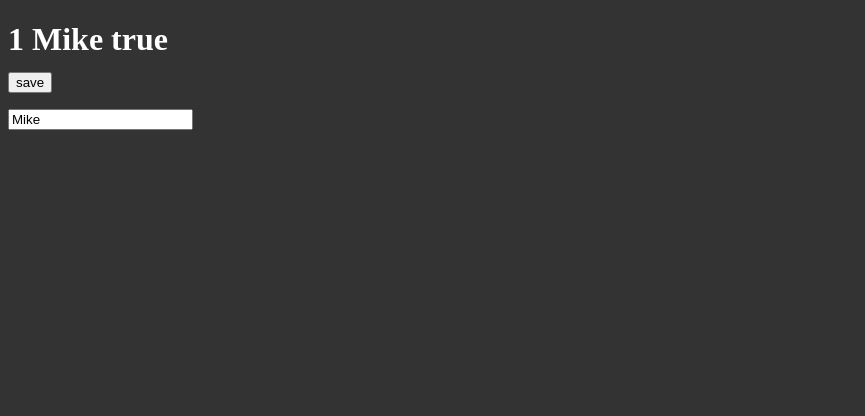
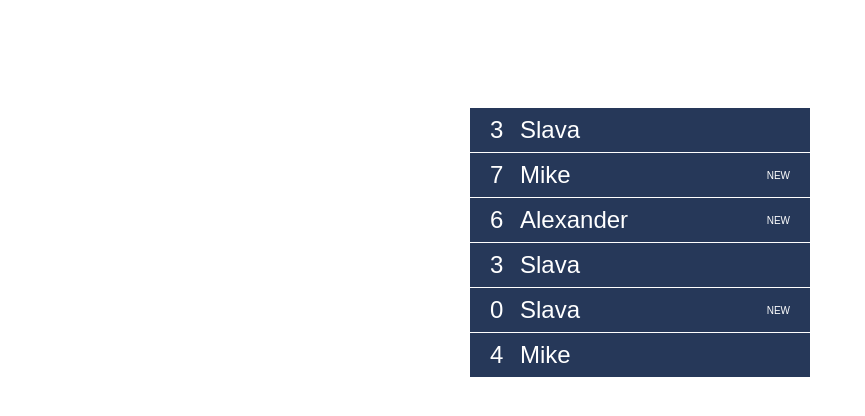
Before and after one commit to maximwow70/angular-example, an Angular app in the folder my-project/: page / in a window 1280 px wide. Shown: the top 416 px of the page, without its empty margins (0-865 px from the left). Built offline with nearby package versions, Linux system fonts and the light colour scheme.

Commit message:
Prepare to lesson 2

```diff
--- a/my-project/src/app/app.component.html
+++ b/my-project/src/app/app.component.html
@@ -1,5 +1,5 @@
-<h1 class="app">
+<div class="app">
   <div class="app--user-list">
-    <app-user></app-user>
+    <app-user-list></app-user-list>
   </div>
-</h1>
+</div>
--- a/my-project/src/app/app.component.scss
+++ b/my-project/src/app/app.component.scss
@@ -1,3 +1,8 @@
-.app.dark .user {
+.app {
+    display: flex;
+    flex-direction: row;
+    justify-content: center;
+    align-items: center;
 
+    padding: 100px;
 }
--- a/my-project/src/app/app.module.ts
+++ b/my-project/src/app/app.module.ts
@@ -5,11 +5,13 @@ import { FormsModule } from '@angular/forms';
 import { AppRoutingModule } from './app-routing.module';
 import { AppComponent } from './app.component';
 import { UserComponent } from './user/user.component';
+import { UserListComponent } from './user-list/user-list.component';
 
 @NgModule({
   declarations: [
     AppComponent,
-    UserComponent
+    UserComponent,
+    UserListComponent
   ],
   imports: [
     BrowserModule,
--- /dev/null
+++ b/my-project/src/app/user-list/user-list.component.html
@@ -0,0 +1,20 @@
+<ul class="app--user-list">
+    <li class="app--user-list--user">
+        <app-user></app-user>
+    </li>
+    <li class="app--user-list--user">
+        <app-user></app-user>
+    </li>
+    <li class="app--user-list--user">
+        <app-user></app-user>
+    </li>
+    <li class="app--user-list--user">
+        <app-user></app-user>
+    </li>
+    <li class="app--user-list--user">
+        <app-user></app-user>
+    </li>
+    <li class="app--user-list--user">
+        <app-user></app-user>
+    </li>
+</ul>
--- /dev/null
+++ b/my-project/src/app/user-list/user-list.component.scss
@@ -0,0 +1,12 @@
+.app--user-list {
+    list-style: none;
+    margin: 0;
+    padding: 0;
+
+    &--user {
+
+        &:not(:last-child) {
+            border-bottom: 1px solid #fff;
+        }
+    }
+}
--- /dev/null
+++ b/my-project/src/app/user-list/user-list.component.ts
@@ -0,0 +1,25 @@
+import { Component, OnInit } from '@angular/core';
+import { User } from '../user/user';
+
+@Component({
+  selector: 'app-user-list',
+  templateUrl: './user-list.component.html',
+  styleUrls: ['./user-list.component.scss']
+})
+export class UserListComponent implements OnInit {
+
+  public userList: User[] = [
+    new User(2, 'Nike'),
+    new User(6, 'Misha'),
+    new User(4, 'Vadzim'),
+    new User(8, 'Slava'),
+    new User(211221, 'Alexander', true),
+    new User(1001020, 'Oleg', true),
+  ];
+
+  constructor() { }
+
+  ngOnInit(): void {
+  }
+
+}
--- a/my-project/src/app/user/user.component.html
+++ b/my-project/src/app/user/user.component.html
@@ -1,20 +1,5 @@
-<div class="app--user" [ngClass]="{ 'dark': true }">
-    {{ user.id }} {{ user.name }} {{canSave()}}
-
-    <div>
-        <button
-            class="app--user--save"
-            (click)="save(user)"
-            [disabled]="!canSave()">
-            save
-        </button>
-    </div>
-
-    <div>
-        <div class="app--user--is-saved" [hidden]="!isUserSaved">user saved</div>
-        <input type="text" [(ngModel)]="user.name" (ngModelChange)="userChanged($event)">
-    </div>
-
-    <p class="error" [hidden]="canSave()">Invalid user name</p>
-
+<div class="app--user" (click)="selectUser(user)">
+    <div class="app--user--index">{{ user.id }}</div>
+    <div class="app--user--name">{{ user.name }}</div>
+    <div class="app--user--is-new" [hidden]="!user.isNew">new</div>
 </div>
--- a/my-project/src/app/user/user.component.scss
+++ b/my-project/src/app/user/user.component.scss
@@ -1,7 +1,37 @@
-:host-context(.dark) .app--user {
+.app--user {
+    display: flex;
+    flex-direction: row;
+    justify-content: flex-start;
+    align-items: center;
+
+    width: 300px;
+    padding: 8px 20px;
+    background-color: #263859;
+
     color: #fff;
+    font-size: 24px;
+
+    cursor: pointer;
+
+    &--index {
+        flex-shrink: 0;
+
+        margin-right: 10px;
+        width: 20px;
+    }
+
+    &--name {
+        flex: 1;
+    }
+
+    &--is-new {
+        flex-shrink: 0;
+
+        font-size: 10px;
+        text-transform: uppercase;
+    }
+
+    &.selected {
+        background-color: #ff6768;
+    }
 }
-
-.error {
-    color: red;
-}
--- a/my-project/src/app/user/user.component.ts
+++ b/my-project/src/app/user/user.component.ts
@@ -1,16 +1,33 @@
-import { Component, OnInit, ViewEncapsulation } from '@angular/core';
+import { Component, OnInit, ViewEncapsulation, Input, EventEmitter, Output } from '@angular/core';
 import { User } from './user';
 
 @Component({
   selector: 'app-user',
   templateUrl: './user.component.html',
-  styleUrls: ['./user.component.scss']
+  styleUrls: ['./user.component.scss'],
+  encapsulation: ViewEncapsulation.ShadowDom
 })
 export class UserComponent implements OnInit {
 
-  public user: User = new User('1', 'Mike');
+  // tslint:disable-next-line: variable-name
+  private _userNameList: string[] = [
+    'Mike',
+    'Misha',
+    'Vadzim',
+    'Slava',
+    'Alexander',
+    'Oleg'
+  ];
 
-  public isUserSaved: boolean = false;
+  public user: User = new User(
+    Math.round(Math.random() * 9),
+    this._userNameList[
+      Math.round(Math.random() * 5)
+    ],
+    Math.random() > 0.5
+  );
+
+  public isUserSelected: boolean = false;
 
   constructor() {
   }
@@ -18,17 +35,9 @@ export class UserComponent implements OnInit {
   ngOnInit(): void {
   }
 
-  public save(user: User): void {
-    this.isUserSaved = true;
-  }
-
-  public canSave(): boolean {
-    return this.user
-      && Boolean(this.user.name);
-  }
-
-  public userChanged(event: Event): void {
-    this.isUserSaved = false;
+  public selectUser(user: User): void {
+    this.isUserSelected = true;
+    console.log(`user selected: ${this.user.id} ${this.user.name}`);
   }
 
 }
--- a/my-project/src/app/user/user.ts
+++ b/my-project/src/app/user/user.ts
@@ -1,7 +1,8 @@
 export class User {
 
     constructor(
-        public id: string,
-        public name: string
+        public id: number,
+        public name: string,
+        public isNew: boolean = false
     ) {}
 }
--- a/my-project/src/styles.scss
+++ b/my-project/src/styles.scss
@@ -1,6 +1,3 @@
-/* You can add global styles to this file, and also import other style files */
 body {
-    &.dark {
-        background-color: #333;
-    }
+    font-family: Arial, Helvetica, sans-serif;
 }
--- a/my-project/tslint.json
+++ b/my-project/tslint.json
@@ -73,7 +73,7 @@
     "no-input-rename": true,
     "no-inputs-metadata-property": true,
     "no-output-native": true,
-    "no-output-on-prefix": true,
+    "no-output-on-prefix": false,
     "no-output-rename": true,
     "no-outputs-metadata-property": true,
     "template-banana-in-box": true,
```
Also changed, not shown: 1 other file (tests, documents, lock files or other folders).
